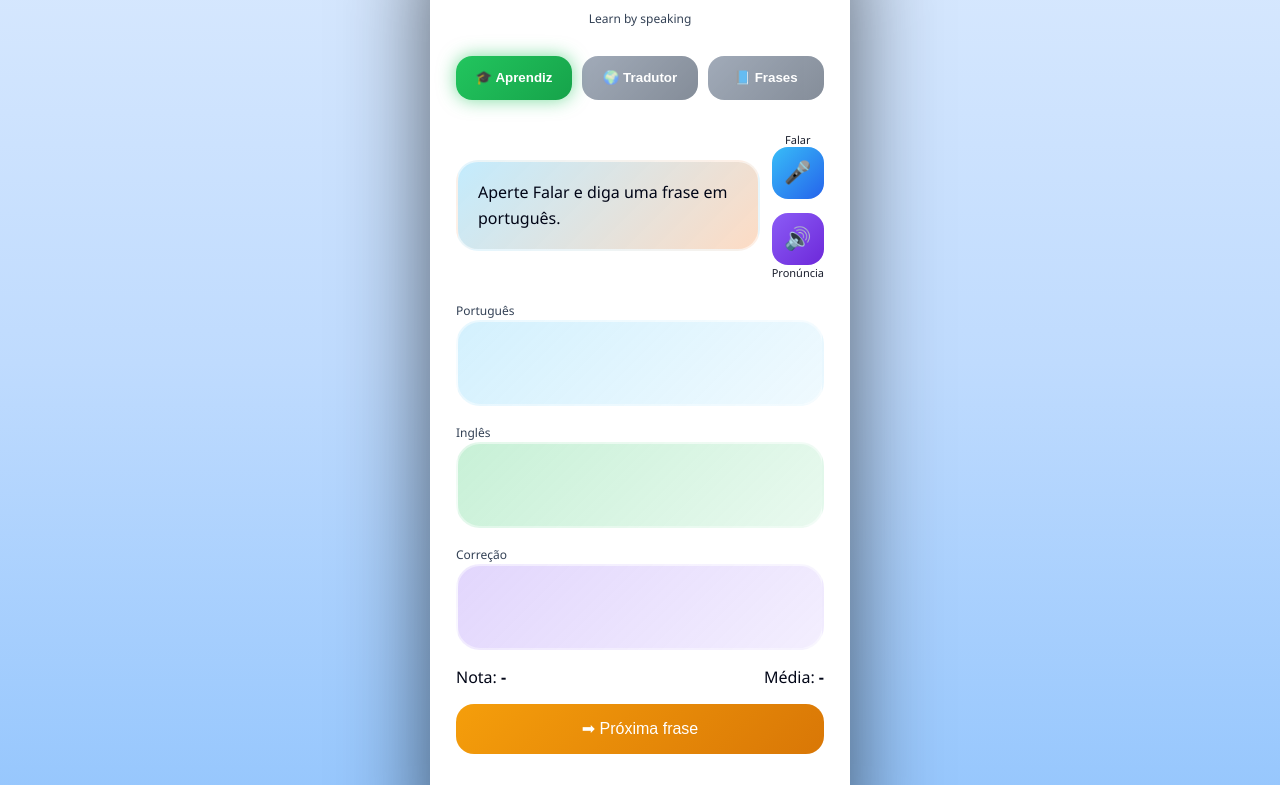
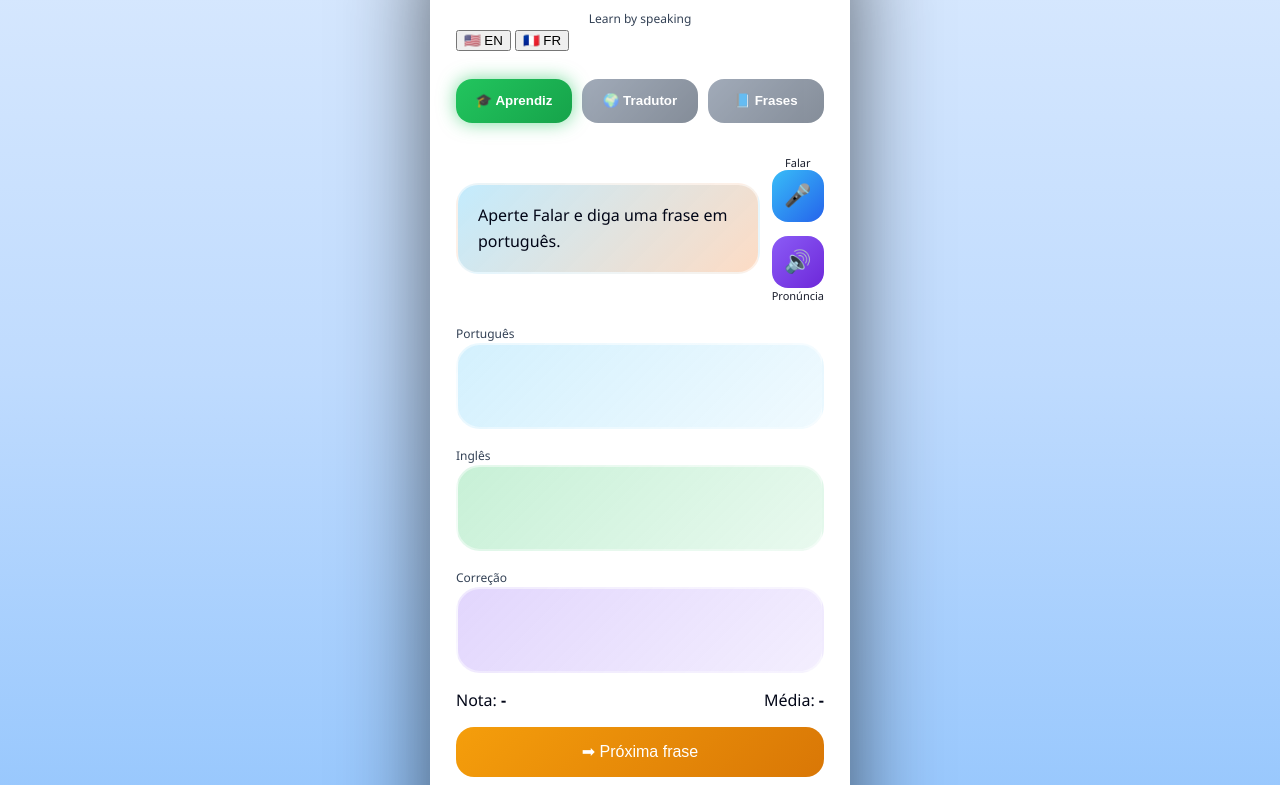
Before and after one commit to txchacal-lang/aia-english-coach2, a website: page public/index.html in a window 1280 px wide. Shown: the part 106-891 px from the top of the page. Drawn offline with Linux system fonts and the light colour scheme.

Commit message:
Update index.html

```diff
--- a/public/index.html
+++ b/public/index.html
@@ -14,6 +14,12 @@
 <h1>AiA English Coach</h1>
 <span class="tagline">Learn by speaking</span>
 </header>
+
+<!-- 👇 COLOCA AQUI -->
+<div class="language-selector">
+  <button id="btnEN">🇺🇸 EN</button>
+  <button id="btnFR">🇫🇷 FR</button>
+</div>
 
 <div class="mode-row">
 <button id="btnAprendiz" class="btn-mode active">🎓 Aprendiz</button>
@@ -89,7 +95,7 @@ Aperte Falar e diga uma frase em português.
 </div>
 
 <div class="section">
-<span class="section-title">Inglês</span>
+<span class="section-title" id="labelIdioma">Inglês</span>
 <div class="card bubble bordered green">
 <div id="traducao" class="content"></div>
 </div>
```
